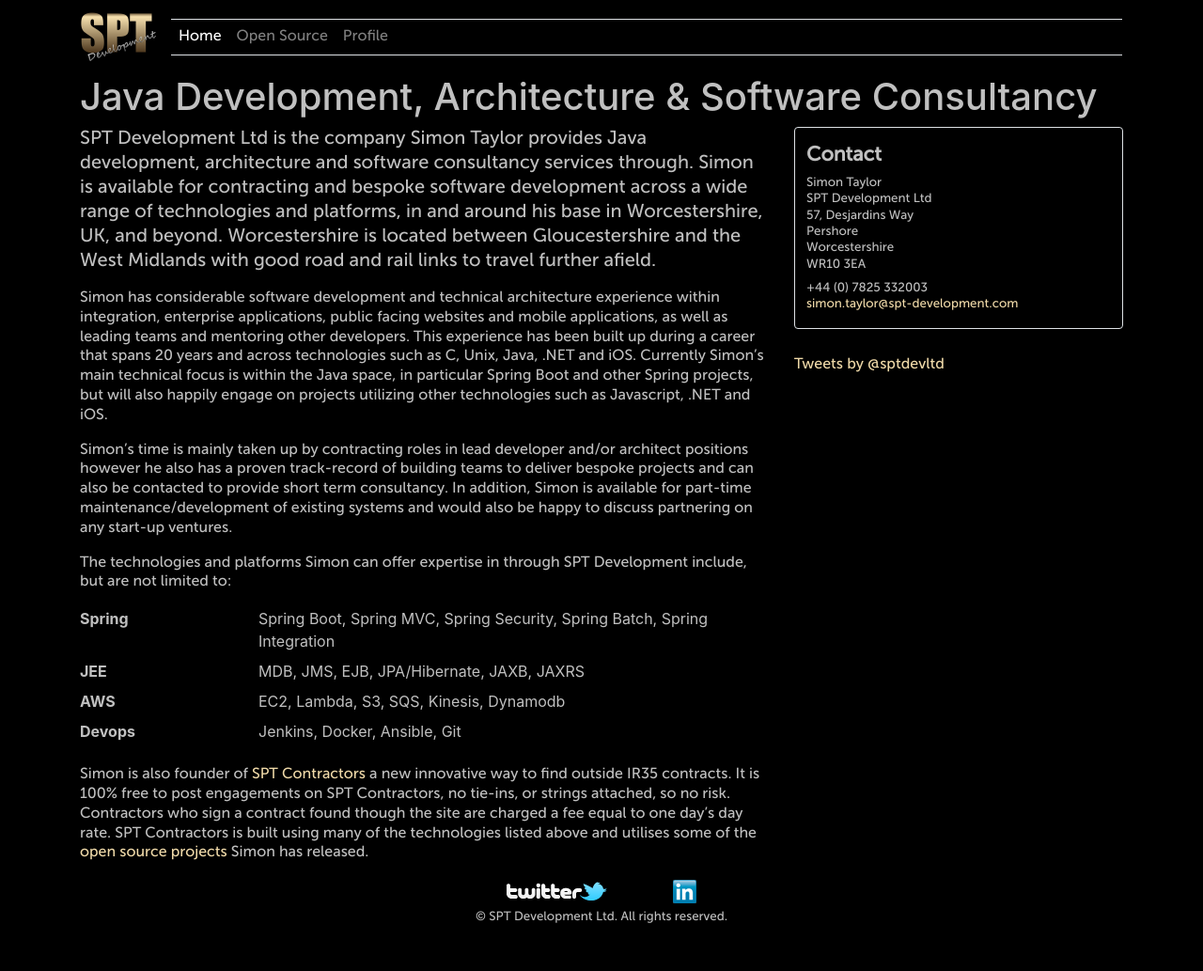
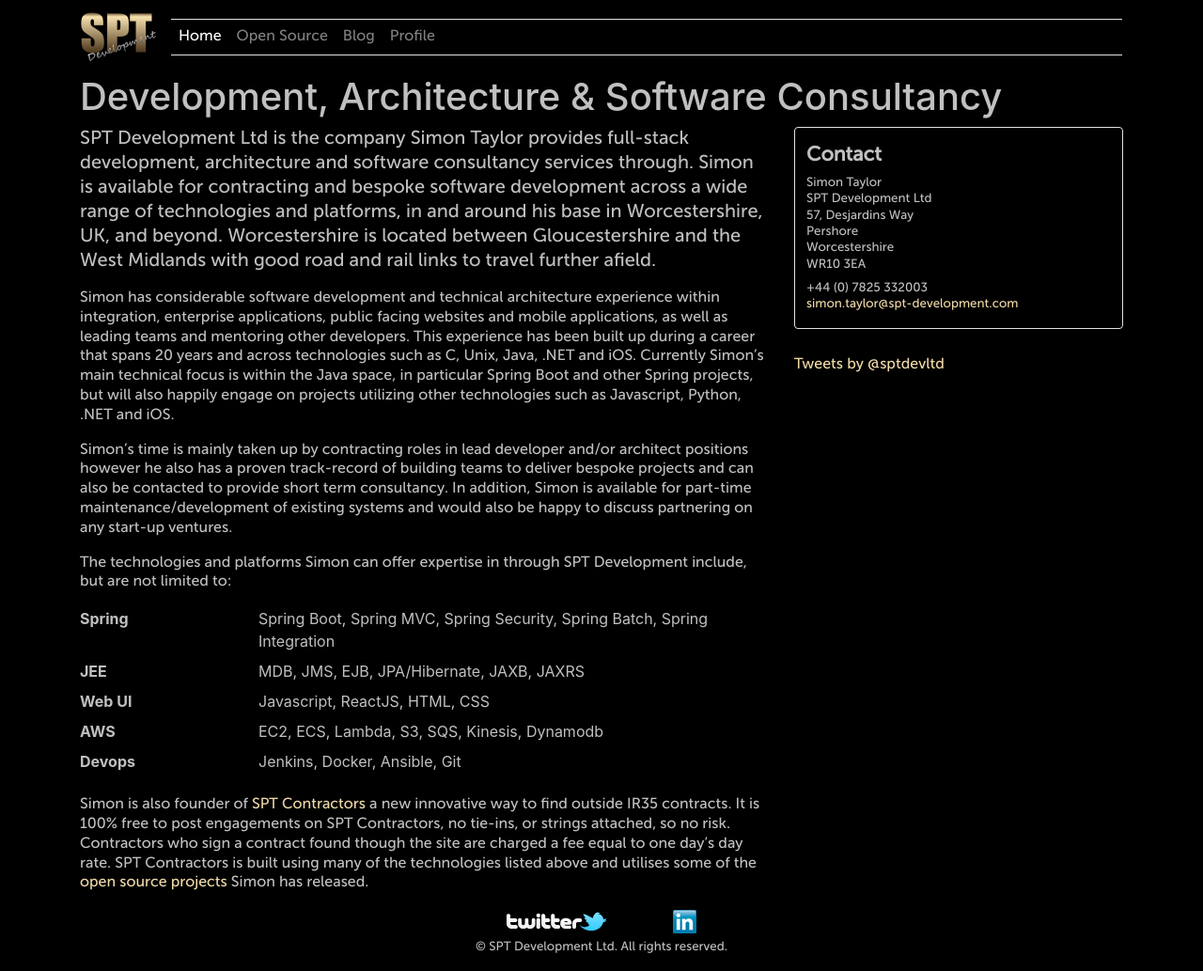
Before and after one commit to spt-development/spt-development.github.io, a Jekyll site: the page built from index.markdown, in a window 1280 px wide. Shown: the whole page at 94% size. Built offline with Jekyll 4.4.1, drawn with Linux system fonts in a browser that asks for light colours; comment, search, counter and statistics services are not loaded; before the commit the page ends 1001 px from its top, so only the background shows below that.

Commit message:
Added blog and first blog post

```diff
--- a/Gemfile
+++ b/Gemfile
@@ -17,6 +17,7 @@
 group :jekyll_plugins do
   gem "jekyll-feed", "~> 0.12"
   gem 'jekyll-sitemap'
+  gem 'jekyll-gist'
 end
 
 # Windows and JRuby does not include zoneinfo files, so bundle the tzinfo-data gem
--- a/_config.yml
+++ b/_config.yml
@@ -21,7 +21,7 @@
 title: SPT Development
 email: simon.taylor@spt-development.com
 description: >- # this means to ignore newlines until "baseurl:"
-  SPT Development Ltd is the company Simon Taylor provides Java development,
+  SPT Development Ltd is the company Simon Taylor provides full-stack development,
   architecture and software consultancy services through. Simon is available
   for contracting and bespoke software development across a wide range of
   technologies and platforms.
@@ -29,12 +29,14 @@
 url: "https://www.spt-development.com" # the base hostname & protocol for your site, e.g. http://example.com
 twitter_username: sptdevltd
 github_username:  SimonTaylor
+show_excerpts: true
 
 # Build settings
 theme: minima
 plugins:
   - jekyll-feed
   - jekyll-sitemap
+  - jekyll-gist
 
 # Exclude from processing.
 # The following items will not be processed, by default.
@@ -62,6 +64,9 @@
   - text: Open Source
     title: Open Source Projects
     url: /opensource
+  - text: Blog
+    title: Blog
+    url: /blog
   - text: Profile
     title: Simon Taylor's Profile
     url: /Profile.pdf
--- a/_layouts/default.html
+++ b/_layouts/default.html
@@ -8,14 +8,7 @@
     {%- include header.html -%}
 
     <section class="container flex-grow-1" aria-label="Content">
-	<header class="row">
-	    <div class="col">
-		<h1>{{ page.title | escape }}</h1>
-	    </div>
-	</header>
-        <div class="row">
-            {{ content }}
-        </div>
+        {{ content }}
     </section>
 
     {%- include footer.html -%}
--- a/_layouts/home.html
+++ b/_layouts/home.html
@@ -2,6 +2,12 @@
 layout: default
 ---
 
+<header class="row">
+    <div class="col">
+	<h1>{{ page.title | escape }}</h1>
+    </div>
+</header>
+<div class="row">
     <article class="col-md-8">
         {{ content }}
     </article>
@@ -28,3 +34,4 @@
             <script>!function (d, s, id) { var js, fjs = d.getElementsByTagName(s)[0], p = /^http:/.test(d.location) ? 'http' : 'https'; if (!d.getElementById(id)) { js = d.createElement(s); js.id = id; js.src = p + "://platform.twitter.com/widgets.js"; fjs.parentNode.insertBefore(js, fjs); } }(document, "script", "twitter-wjs");</script>
         </div>
     </section>
+</div>
--- a/assets/css/custom.css
+++ b/assets/css/custom.css
@@ -103,3 +103,7 @@
     margin-top: 0.5em;
     font-size: 10pt;
 }
+
+code.highlighter-rouge {
+    color: #757575!important;
+}
--- /dev/null
+++ b/blog.markdown
@@ -0,0 +1,5 @@
+---
+layout: blog
+title: Blog
+permalink: /blog
+---
--- a/index.markdown
+++ b/index.markdown
@@ -3,13 +3,13 @@
 # To modify the layout, see https://jekyllrb.com/docs/themes/#overriding-theme-defaults
 
 layout: home
-title: Java Development, Architecture & Software Consultancy
+title: Development, Architecture & Software Consultancy
 ---
 
-SPT Development Ltd is the company Simon Taylor provides *Java development*, *architecture* and *software consultancy* services through. Simon is available for contracting and bespoke *software development* across a wide range of technologies and platforms, in and around his base in Worcestershire, *UK*, and beyond. Worcestershire is located between Gloucestershire and the West Midlands with good road and rail links to travel further afield.
+SPT Development Ltd is the company Simon Taylor provides *full-stack* *development*, *architecture* and *software consultancy* services through. Simon is available for contracting and bespoke *software development* across a wide range of technologies and platforms, in and around his base in Worcestershire, *UK*, and beyond. Worcestershire is located between Gloucestershire and the West Midlands with good road and rail links to travel further afield.
 {: class="lead"}
 
-Simon has considerable software development and technical architecture experience within integration, enterprise applications, public facing websites and mobile applications, as well as leading teams and mentoring other developers. This experience has been built up during a career that spans 20 years and across technologies such as C, Unix, *Java*, .NET and iOS. Currently Simon's main technical focus is within the *Java* space, in particular *Spring Boot* and other *Spring* projects, but will also happily engage on projects utilizing other technologies such as Javascript, .NET and iOS.
+Simon has considerable software development and technical architecture experience within integration, enterprise applications, public facing websites and mobile applications, as well as leading teams and mentoring other developers. This experience has been built up during a career that spans 20 years and across technologies such as C, Unix, *Java*, .NET and iOS. Currently Simon's main technical focus is within the *Java* space, in particular *Spring Boot* and other *Spring* projects, but will also happily engage on projects utilizing other technologies such as Javascript, Python, .NET and iOS.
 
 Simon's time is mainly taken up by contracting roles in lead developer and/or architect positions however he also has a proven track-record of building teams to deliver bespoke projects and can also be contacted to provide short term consultancy. In addition, Simon is available for part-time maintenance/development of existing systems and would also be happy to discuss partnering on any start-up ventures.
 
@@ -22,8 +22,11 @@
     <dt class="col-sm-3">JEE</dt>
     <dd class="col-sm-9">MDB, JMS, EJB, JPA/Hibernate, JAXB, JAXRS</dd>
 
+    <dt class="col-sm-3">Web UI</dt>
+    <dd class="col-sm-9">Javascript, ReactJS, HTML, CSS</dd>
+
     <dt class="col-sm-3">AWS</dt>
-    <dd class="col-sm-9">EC2, Lambda, S3, SQS, Kinesis, Dynamodb</dd>
+    <dd class="col-sm-9">EC2, ECS, Lambda, S3, SQS, Kinesis, Dynamodb</dd>
 
     <dt class="col-sm-3">Devops</dt>
     <dd class="col-sm-9">Jenkins, Docker, Ansible, Git</dd>
```
Also changed, not shown: _layouts/blog.html (added, +54 -0 lines), _layouts/page.html (+10 -3 lines), _posts/2021-03-10-spt-devlopment-cid.markdown (added, +21 -0 lines), Gemfile.lock. Lines whose indentation alone changed are shown as unchanged.
